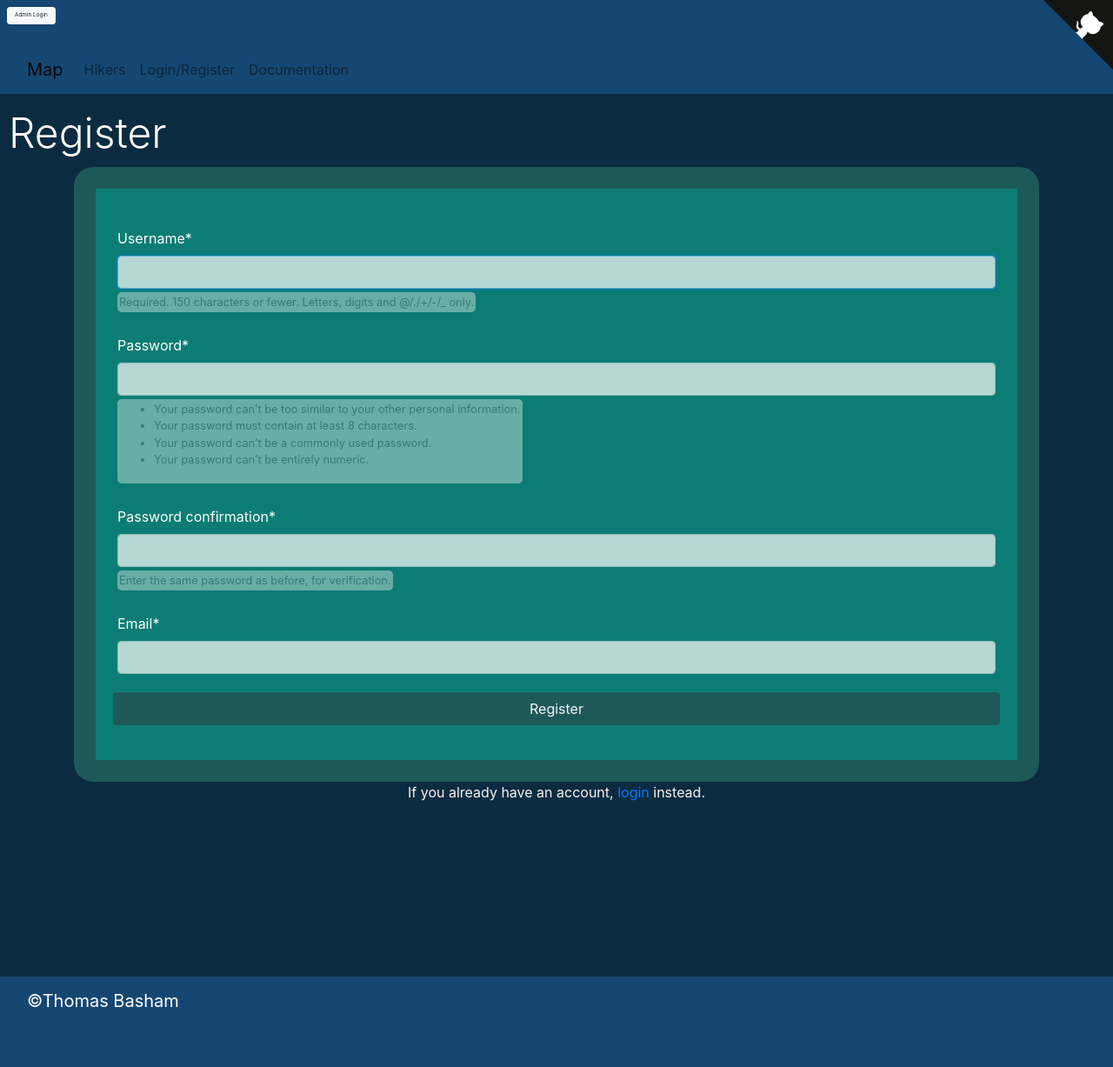
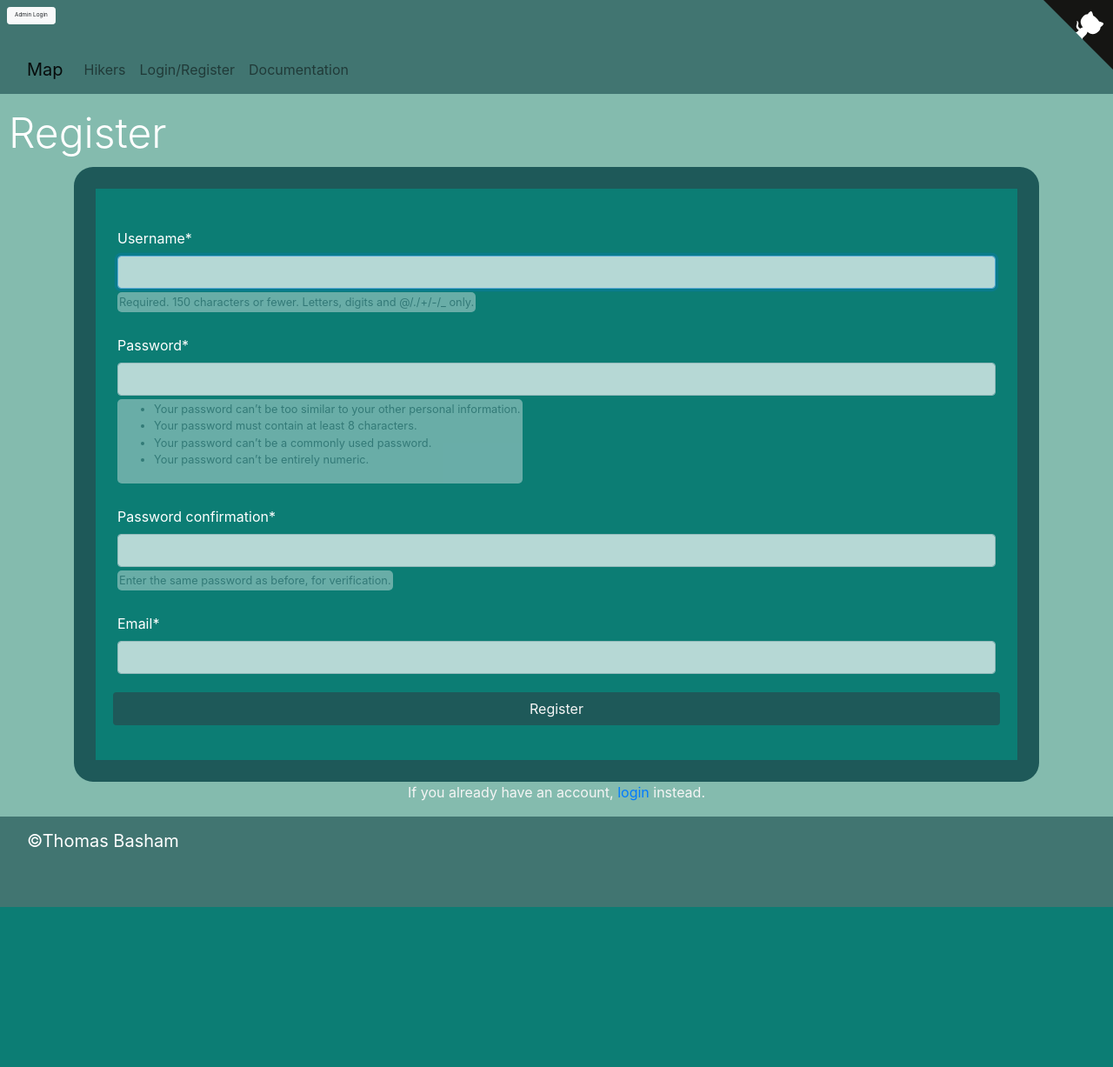
Before and after one commit to Thomas-Basham/hiking-trails-api, a Django app: page /register in a window 1280 px wide. Shown: the whole page at 87% size. After the commit the page ends 1043 px from the top, so only its background shows below. Run offline with Django 4.2, Linux system fonts and the light colour scheme; some libraries are stand-ins or nearby versions.

Commit message:
updated color scheme and footer styling

```diff
--- a/static/css/base.css
+++ b/static/css/base.css
@@ -2,7 +2,9 @@
 body {
     --custom-font-family: -apple-system, BlinkMacSystemFont, Segoe UI, Roboto, Oxygen, Ubuntu,
     Cantarell, Fira Sans, Droid Sans, Helvetica Neue, sans-serif;
-    --custom-bg-color: #0B2B40;
+    /*--custom-bg-color: #0B2B40;*/
+    --custom-bg-color: #84bbae;
+    --custom-bg-color-secondary: #417571;
     --custom-panel-color: #222;
     --custom-box-shadow: 0 2px 8px 0 rgba(0, 0, 0, 0.8);
     --custom-color: #fff;
@@ -10,7 +12,7 @@
     --custom-color-brand-secondary: #0C7D74;
     --custom-color-secondary: #164773;
     --custom-border: solid #1E5959 25px;
-    --custom-border-radius: 5px;
+    --custom-border-radius: 8px;
     --custom-spacing: 5px;
 
 
@@ -22,10 +24,9 @@
 
 
 main {
-    background-color: #0B2B40;
-    margin-bottom: 200px;
+    background-color: var(--custom-bg-color);
     color: whitesmoke;
-    min-height: 70vh;
+    min-height: 98vh;
 }
 
 .display-3 {
@@ -34,7 +35,6 @@
     font-size: 3rem !important;
     float: left;
     padding-left: 10px;
-
 }
 
 .map-container {
@@ -42,19 +42,19 @@
     width: 85vw;
     margin: 50px auto;
 
-    border-radius: 20px;
+    border-radius: 22px;
     max-height: 70vh;
 }
 
 iframe {
-    border-radius: 10px;
+    border-radius: var(--custom-border-radius);
     max-height: 70vh;
     background: #0B2B40 !important;
     background-color: #0B2B40 !important;
 }
 
-header {
-    background-color: #164773;
+header, footer {
+    background-color: var(--custom-bg-color-secondary);
 }
 
 .docs {
@@ -69,9 +69,9 @@
 .docs-content {
     width: 32%;
     background-color: var(--custom-color-brand-secondary);
-    /*filter: brightness(120%);*/
     padding: 30px;
-    border: solid #1E5959 10px;
+    border: solid #1E5959;
+    border-radius: var(--custom-border-radius);
 
 }
 
@@ -83,9 +83,6 @@
     font-size: 10px;
 }
 
-.nav-bottom {
-    background-color: #164773;
-}
 
 .register-form {
 
@@ -101,7 +98,7 @@
 
 .register-form .form-group {
     padding: 5px;
-    border-radius: 10px;
+    border-radius: var(--custom-border-radius);
     overflow: auto;
     overflow-wrap: break-word;
     color: white !important;
@@ -130,8 +127,8 @@
 
 .hiker-list {
     margin: 50px auto;
-    width: 80vw;
-    border: solid #1E5959 25px;
+    width: 60vw;
+    /*border: solid #1E5959 22px;*/
 }
 
 
@@ -150,14 +147,22 @@
     text-decoration: none;
 }
 
-.update-form label{
+.update-form label {
     display: flex;
     flex-direction: column;
 }
-.update-form input, textarea{
+
+.update-form input, textarea {
     width: 100%;
 }
- textarea, input{
-     border: none;
-     opacity: .7;
- }
+
+textarea, input {
+    border: none;
+    opacity: .7;
+}
+
+@media (max-width: 500px) {
+    .hiker-list {
+        width: 98vw;
+    }
+}
--- a/templates/base.html
+++ b/templates/base.html
@@ -15,7 +15,8 @@
 </head>
 <body style="background-color: #0B2B40">
 
-<a href="https://github.com/Thomas-Basham/hiking-trails-api#readme" class="github-corner" aria-label="View source on GitHub" target="_blank" rel="noreferrer">
+<a href="https://github.com/Thomas-Basham/hiking-trails-api#readme" class="github-corner"
+   aria-label="View source on GitHub" target="_blank" rel="noreferrer">
     <svg width="80" height="80" viewBox="0 0 250 250"
          style="fill:#151513; color:#fff; position: absolute; top: 0; border: 0; right: 0;" aria-hidden="true">
         <path d="M0,0 L115,115 L130,115 L142,142 L250,250 L250,0 Z"></path>
@@ -85,9 +86,9 @@
 </main>
 
 <footer>
-    <nav class="navbar nav-bottom">
-        <div class="container-fluid">
-            <a class="navbar-brand text-white" href="https://github.com/Thomas-Basham/" target="_blank"
+    <nav class="navbar  navbar-fixed-bottom ">
+        <div class="container-fluid ">
+            <a class="navbar-brand text-white " href="https://github.com/Thomas-Basham/" target="_blank"
                rel="noreferrer">©Thomas
                 Basham</a>
         </div>
```
